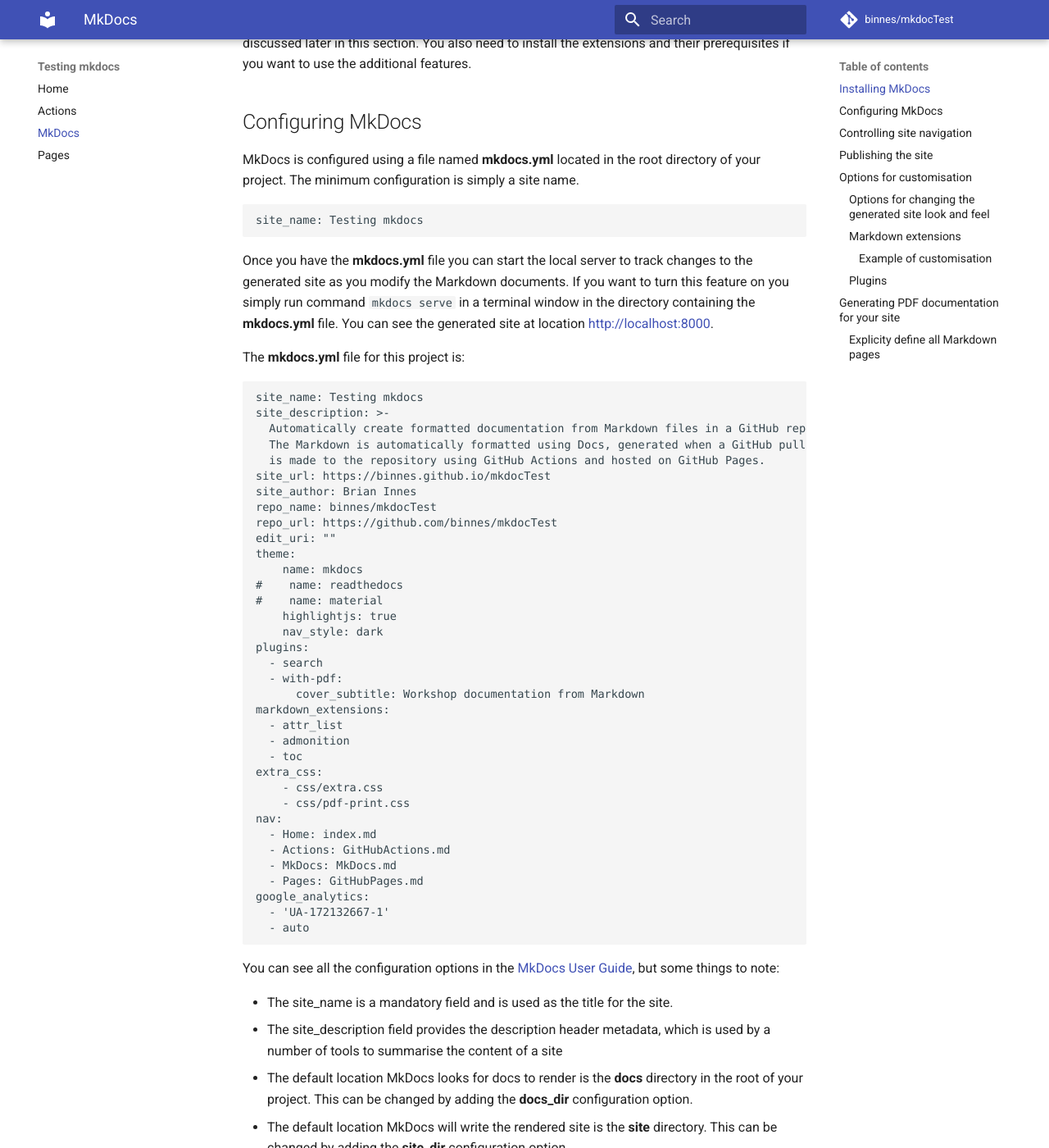
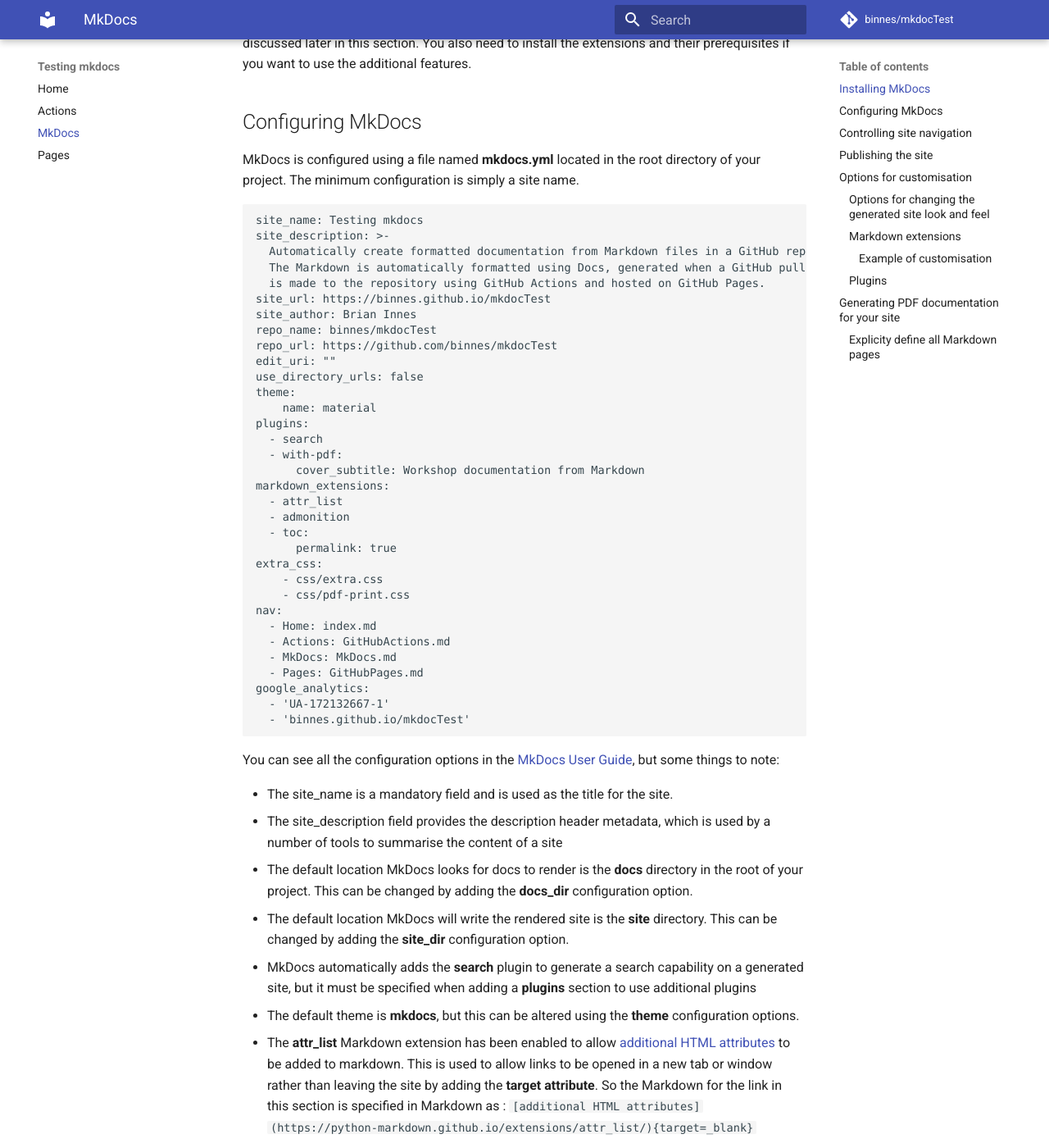
Before and after one commit to binnes/mkdocTest, an MkDocs documentation site: the page built from docs/MkDocs.md, in a window 1280 px wide and 1400 px high, scrolled down 535 px. Shown: the whole window at 82% size. Built offline with MkDocs 1.6.1 and Material for MkDocs 9.7.7, drawn with Linux system fonts in a browser that asks for light colours; comment, search, counter and statistics services are not loaded; some of the changed text lies outside the part shown.

Commit message:
updated to latest mkdocs content

````diff
--- a/docs/MkDocs.md
+++ b/docs/MkDocs.md
@@ -18,14 +18,6 @@ MkDocs is configured using a file named **mkdocs.yml** located in the root direc
 
 ```yaml
 site_name: Testing mkdocs
-```
-
-Once you have the **mkdocs.yml** file you can start the local server to track changes to the generated site as you modify the Markdown documents.  If you want to turn this feature on you simply run command ```mkdocs serve``` in a terminal window in the directory containing the **mkdocs.yml** file.  You can see the generated site at location [http://localhost:8000](http://localhost:8000).
-
-The **mkdocs.yml** file for this project is:
-
-```yaml
-site_name: Testing mkdocs
 site_description: >-
   Automatically create formatted documentation from Markdown files in a GitHub repository.
   The Markdown is automatically formatted using Docs, generated when a GitHub pull request or push
@@ -35,12 +27,9 @@ site_author: Brian Innes
 repo_name: binnes/mkdocTest
 repo_url: https://github.com/binnes/mkdocTest
 edit_uri: ""
+use_directory_urls: false
 theme:
-    name: mkdocs
-#    name: readthedocs
-#    name: material
-    highlightjs: true
-    nav_style: dark
+    name: material
 plugins:
   - search
   - with-pdf:
@@ -59,7 +49,7 @@ nav:
   - Pages: GitHubPages.md
 google_analytics:
   - 'UA-172132667-1'
-  - auto
+  - 'binnes.github.io/mkdocTest'
 ```
 
 You can see all the configuration options in the [MkDocs User Guide](https://www.mkdocs.org/user-guide/configuration/){target=_blank}, but some things to note:
@@ -69,7 +59,7 @@ You can see all the configuration options in the [MkDocs User Guide](https://www
 - The default location MkDocs looks for docs to render is the **docs** directory in the root of your project.  This can be changed by adding the **docs_dir** configuration option.
 - The default location MkDocs will write the rendered site is the **site** directory.  This can be changed by adding the **site_dir** configuration option.
 - MkDocs automatically adds the **search** plugin to generate a search capability on a generated site, but it must be specified when adding a **plugins** section to use additional plugins
-- The default theme is **mkdocs**, but this can be altered using the **theme** configuration options.  Some themes have customization options, such as the nav_style setting enabled in this project.
+- The default theme is **mkdocs**, but this can be altered using the **theme** configuration options.
 - The **attr_list** Markdown extension has been enabled to allow [additional HTML attributes](https://python-markdown.github.io/extensions/attr_list/){target=_blank} to be added to markdown.  This is used to allow links to be opened in a new tab or window rather than leaving the site by adding the **target attribute**.  So the Markdown for the link in this section is specified in Markdown as  : ```[additional HTML attributes](https://python-markdown.github.io/extensions/attr_list/){target=_blank}```
 - You control the navigation options of the published site using the **nav** configuration option.
 - MkDocs is enabled for Google Analytics, simply specify your details to start collecting data on a site.
@@ -119,7 +109,7 @@ MkDocs works pretty well with the default theme and configuration, but it is pos
 
 ### Options for changing the generated site look and feel
 
-The default **mkdocs** and **readthedocs** themes provide good options for the layout, navigation and style of the generated site, but the [community provided themes](https://github.com/mkdocs/mkdocs/wiki/MkDocs-Themes) offer additional options.
+The default **mkdocs** and **readthedocs** themes provide good options for the layout, navigation and style of the generated site, but the [community provided themes](https://github.com/mkdocs/mkdocs/wiki/MkDocs-Themes) offer additional options.  This site is using the **Material** theme from the community.
 
 Using a community theme is usually pretty easy:
 
````
Also changed, not shown: other parts of docs/MkDocs.md (+2 -1 lines).
